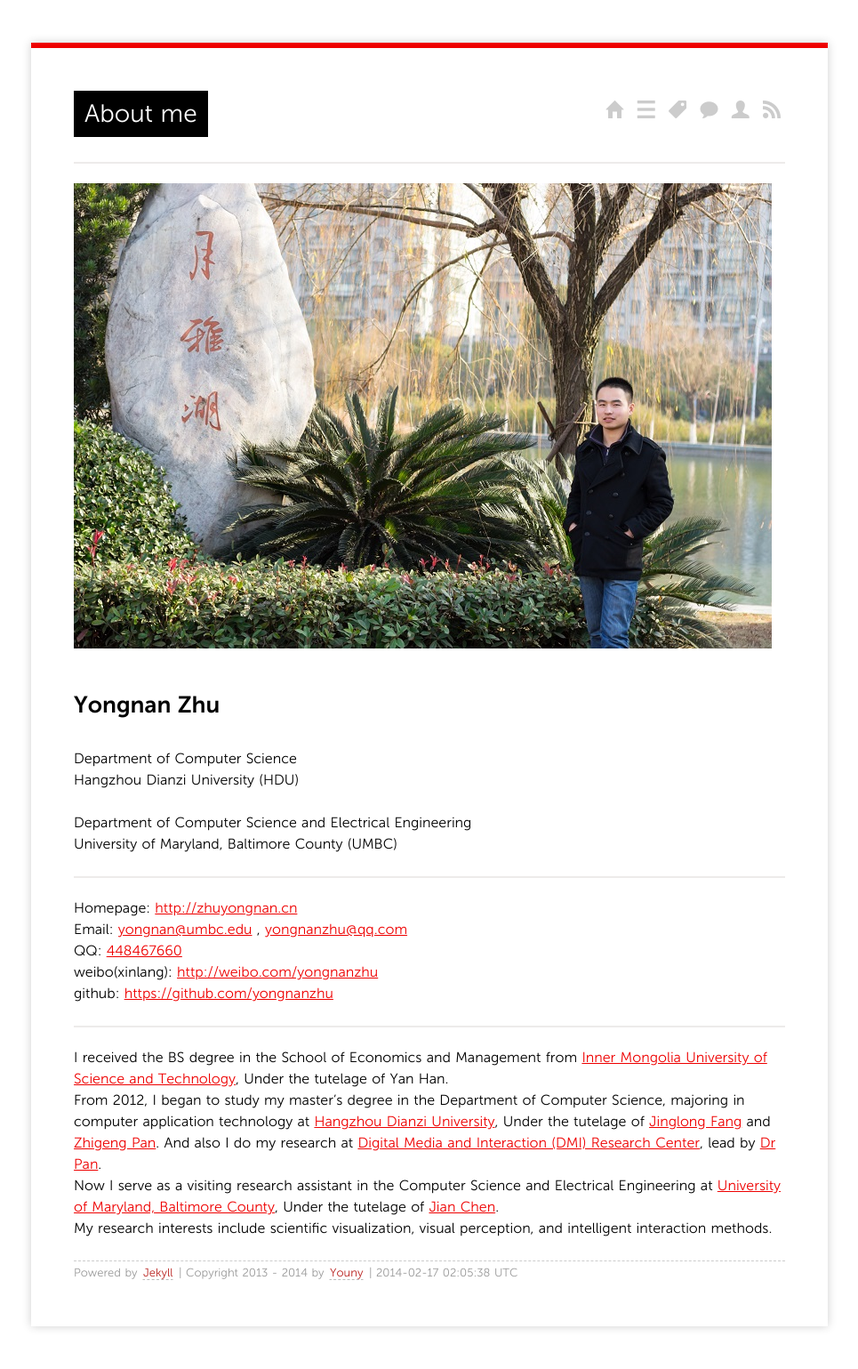
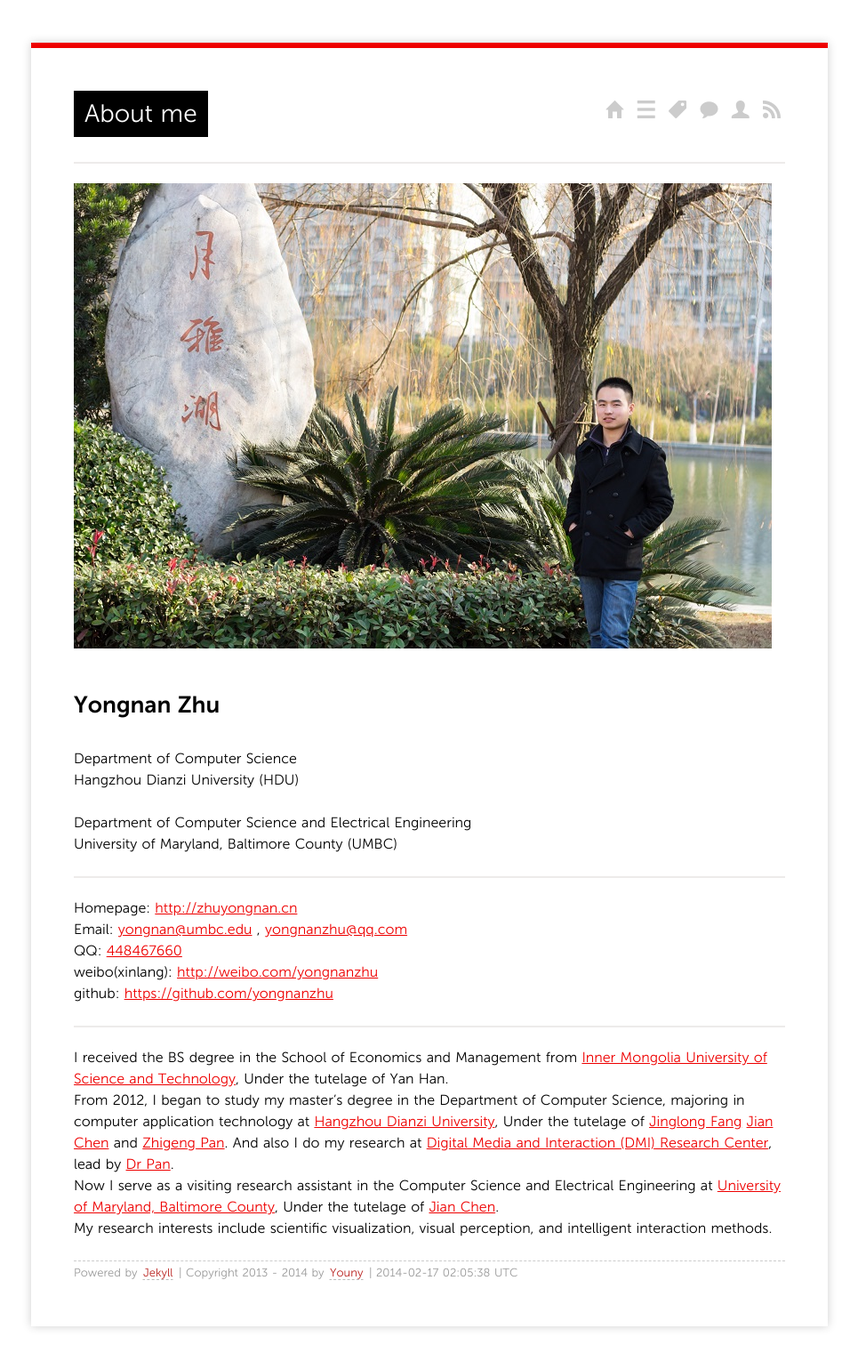
Before and after one commit to yongnanzhu/yongnanzhu.github.com, a Jekyll site: the page built from about/index.md, in a window 1280 px wide. Shown: the whole page at 89% size, without its empty margins (157-1122 px from the left). Built offline with Jekyll 4.4.1, drawn with Linux system fonts in a browser that asks for light colours; Markdown is read by kramdown in place of the engine named in the settings.

Commit message:
Update index.md

```diff
--- a/about/index.md
+++ b/about/index.md
@@ -22,6 +22,6 @@
 github: [https://github.com/yongnanzhu](https://github.com/yongnanzhu)
 - - - - - -
 I received the BS degree in the School of Economics and Management from [Inner Mongolia University of Science and Technology](http://www.imust.cn/), Under the tutelage of Yan Han.
-From 2012, I began to study my master’s degree in the Department of Computer Science, majoring in computer application technology at [Hangzhou Dianzi University](http://www.hdu.edu.cn/), Under the tutelage of [Jinglong Fang](http://computer.hdu.edu.cn/index.php/article/109) and [Zhigeng Pan](http://hise.hznu.edu.cn/newsShow.aspx?ID=1232&PID=). And also I do my research at [Digital Media and Interaction (DMI) Research Center](http://www.dmhci.net/), lead by [Dr Pan](http://hise.hznu.edu.cn/newsShow.aspx?ID=1232&PID=).
+From 2012, I began to study my master’s degree in the Department of Computer Science, majoring in computer application technology at [Hangzhou Dianzi University](http://www.hdu.edu.cn/), Under the tutelage of [Jinglong Fang](http://computer.hdu.edu.cn/index.php/article/109) [Jian Chen](http://www.csee.umbc.edu/~jichen) and [Zhigeng Pan](http://hise.hznu.edu.cn/newsShow.aspx?ID=1232&PID=). And also I do my research at [Digital Media and Interaction (DMI) Research Center](http://www.dmhci.net/), lead by [Dr Pan](http://hise.hznu.edu.cn/newsShow.aspx?ID=1232&PID=).
 Now I serve as a visiting research assistant in the Computer Science and Electrical Engineering at [University of Maryland, Baltimore County](http://www.umbc.edu/), Under the tutelage of [Jian Chen](http://www.csee.umbc.edu/~jichen).
 My research interests include  scientific  visualization, visual perception, and intelligent interaction methods.
```
